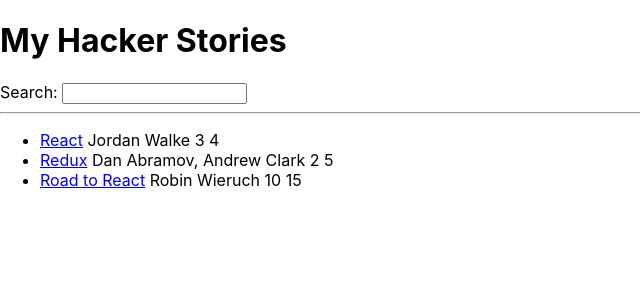
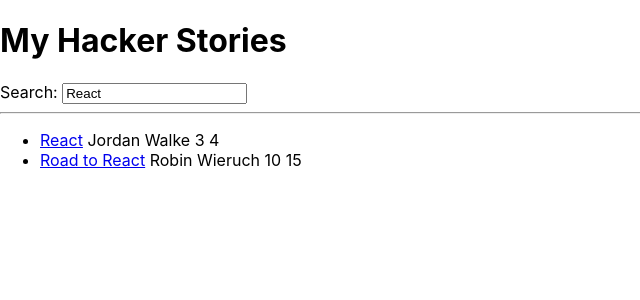
Before and after one commit to secch97/hacker-stories, a React (Create React App) app: page / in a window 1280 px wide. Shown: the top 300 px of the page, without its empty margins (0-640 px from the left). Built offline with nearby package versions, Linux system fonts and the light colour scheme.

Commit message:
React controlled components

```diff
--- a/src/App.js
+++ b/src/App.js
@@ -35,7 +35,7 @@
     =       HOOKS        =
     ======================
   */
-  const [searchTerm, setSearchTerm] = useState("");
+  const [searchTerm, setSearchTerm] = useState("React");
   /*
     ======================
     =      HANDLERS      =
@@ -51,23 +51,21 @@
   */
   const searchedStories = stories.filter((story) => (story.title.toLowerCase()).includes(searchTerm.toLowerCase()));
 
-
-
   return (
     <div>
       <h1>My Hacker Stories</h1>
-      <Search onSearch={handleSearch}/>
+      <Search search={searchTerm} onSearch={handleSearch}/>
       <hr />
       <List list={searchedStories}/>
     </div>
   );
 };
 
-const Search = ({onSearch}) => {
+const Search = ({search, onSearch}) => {
   return (
     <div>
       <label htmlFor="search">Search: </label>
-      <input id="search" type="text" onChange={onSearch}/>
+      <input id="search" type="text" value={search} onChange={onSearch}/>
     </div>
   );
 };
```
